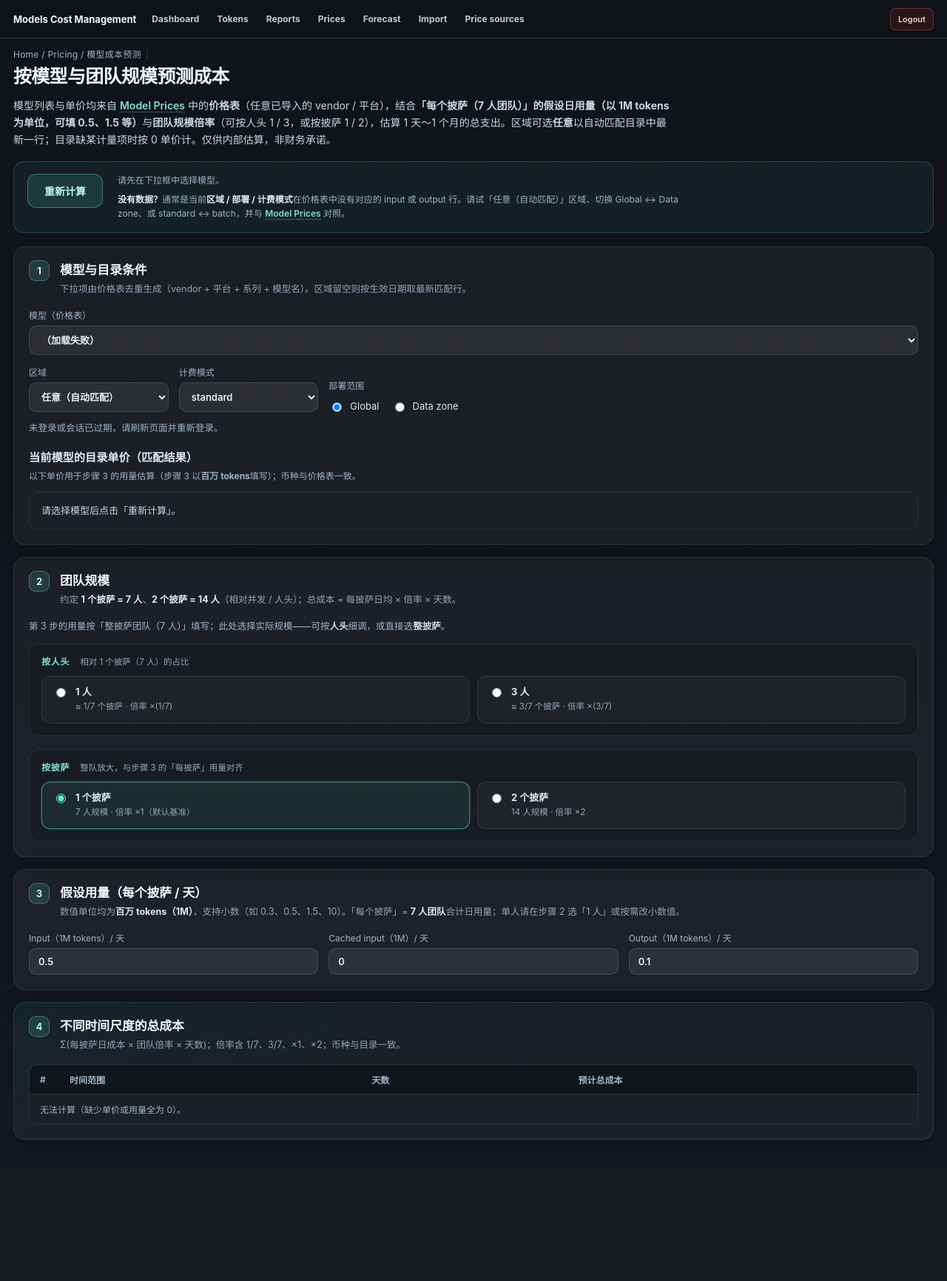
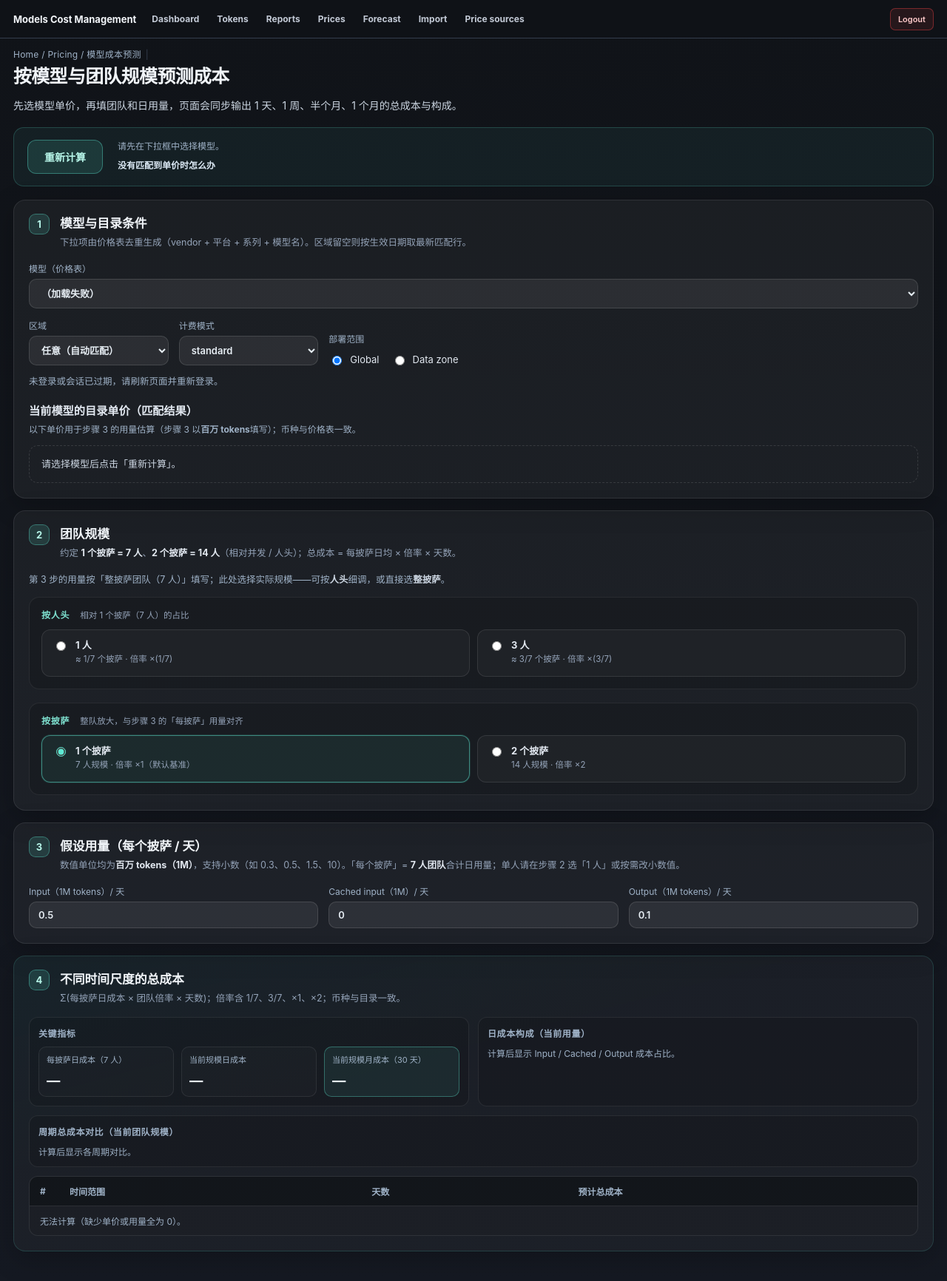
Before and after one commit to xiaxinyu/ai-cost-manager, a FastAPI app: template app/templates/forecast.html in a window 1280 px wide. Shown: the whole page at 74% size. Before the commit the page ends 1541 px from the top, so only its background shows below. Run offline with FastAPI, Linux system fonts and the light colour scheme; the template is opened without the code that fills it, so the values that code supplies are empty.

Commit message:
feat(forecast): add KPI and cost breakdown visuals
Co-authored-by: Cursor <cursoragent@cursor.com>

```diff
--- a/app/static/css/pages/forecast.css
+++ b/app/static/css/pages/forecast.css
@@ -1,5 +1,5 @@
 .container {
-  max-width: 920px;
+  max-width: 1180px;
   margin: 0 auto;
   padding: 24px 20px 40px;
 }
@@ -37,6 +37,21 @@
   font-size: 12px;
   line-height: 1.55;
   max-width: 48rem;
+}
+
+.forecastTopBarHint summary {
+  cursor: pointer;
+  color: #dbe8f4;
+  font-weight: 650;
+  list-style: none;
+}
+
+.forecastTopBarHint summary::-webkit-details-marker {
+  display: none;
+}
+
+.forecastTopBarHint p {
+  margin: 8px 0 0;
 }
 
 .forecastTopBarHint strong {
@@ -557,6 +572,151 @@ select,
   background: linear-gradient(165deg, rgba(94, 234, 212, 0.06) 0%, rgba(255, 255, 255, 0.03) 42%);
 }
 
+.forecastVizGrid {
+  display: grid;
+  grid-template-columns: repeat(2, minmax(0, 1fr));
+  gap: 12px;
+  margin-bottom: 12px;
+}
+
+.vizPanel {
+  border: 1px solid rgba(255, 255, 255, 0.08);
+  border-radius: 12px;
+  padding: 12px;
+  background: rgba(0, 0, 0, 0.14);
+}
+
+.vizPanelWide {
+  grid-column: 1 / -1;
+}
+
+.vizTitle {
+  margin: 0 0 10px;
+  font-size: 12px;
+  text-transform: uppercase;
+  letter-spacing: 0.05em;
+  color: #9fb2c7;
+}
+
+.kpiGrid {
+  display: grid;
+  grid-template-columns: repeat(3, minmax(0, 1fr));
+  gap: 10px;
+}
+
+.kpiCard {
+  border: 1px solid rgba(255, 255, 255, 0.08);
+  border-radius: 10px;
+  padding: 10px;
+  background: rgba(255, 255, 255, 0.02);
+}
+
+.kpiCardAccent {
+  border-color: rgba(94, 234, 212, 0.35);
+  background: rgba(94, 234, 212, 0.08);
+}
+
+.kpiLabel {
+  font-size: 11px;
+  line-height: 1.4;
+  color: #9fb2c7;
+}
+
+.kpiValue {
+  margin-top: 8px;
+  font-size: 1.15rem;
+  font-weight: 700;
+  color: #e6edf3;
+  font-variant-numeric: tabular-nums;
+}
+
+.mixRows {
+  display: grid;
+  gap: 10px;
+}
+
+.mixHead {
+  display: flex;
+  justify-content: space-between;
+  align-items: baseline;
+  gap: 8px;
+  margin-bottom: 5px;
+}
+
+.mixName {
+  color: #e2e8f0;
+  font-size: 12px;
+  font-weight: 600;
+}
+
+.mixMeta {
+  color: #9fb2c7;
+  font-size: 11.5px;
+  font-variant-numeric: tabular-nums;
+}
+
+.mixTrack {
+  border-radius: 999px;
+  height: 8px;
+  background: rgba(255, 255, 255, 0.08);
+  overflow: hidden;
+}
+
+.mixBar {
+  height: 100%;
+  border-radius: 999px;
+}
+
+.mixBarInput {
+  background: linear-gradient(90deg, #60a5fa, #3b82f6);
+}
+
+.mixBarCached {
+  background: linear-gradient(90deg, #22d3ee, #06b6d4);
+}
+
+.mixBarOutput {
+  background: linear-gradient(90deg, #f59e0b, #f97316);
+}
+
+.horizonBars {
+  display: grid;
+  gap: 10px;
+}
+
+.hBarHead {
+  display: flex;
+  justify-content: space-between;
+  align-items: baseline;
+  gap: 12px;
+  margin-bottom: 6px;
+}
+
+.hBarLabel {
+  font-size: 12px;
+  color: #dbe8f4;
+}
+
+.hBarVal {
+  font-size: 12px;
+  color: #b6f5e8;
+  font-weight: 650;
+  font-variant-numeric: tabular-nums;
+}
+
+.hBarTrack {
+  border-radius: 999px;
+  height: 9px;
+  background: rgba(255, 255, 255, 0.08);
+  overflow: hidden;
+}
+
+.hBarFill {
+  height: 100%;
+  border-radius: 999px;
+  background: linear-gradient(90deg, rgba(94, 234, 212, 0.88), rgba(59, 130, 246, 0.84));
+}
+
 .forecastHint {
   margin: 0 0 12px;
   font-size: 12.5px;
@@ -656,6 +816,14 @@ select,
   .tokenGrid {
     grid-template-columns: 1fr;
   }
+
+  .forecastVizGrid {
+    grid-template-columns: 1fr;
+  }
+
+  .kpiGrid {
+    grid-template-columns: 1fr;
+  }
 }
 
 .catalogHint {
--- a/app/static/js/pages/forecast.js
+++ b/app/static/js/pages/forecast.js
@@ -9,6 +9,11 @@
   const tbody = document.getElementById("forecastTbody");
   const forecastHint = document.getElementById("forecastHint");
   const catalogHint = document.getElementById("catalogHint");
+  const kpiDailyPizza = document.getElementById("kpiDailyPizza");
+  const kpiDailyTeam = document.getElementById("kpiDailyTeam");
+  const kpiMonthTeam = document.getElementById("kpiMonthTeam");
+  const costMixRows = document.getElementById("costMixRows");
+  const horizonBars = document.getElementById("horizonBars");
   const tokIn = document.getElementById("tokIn");
   const tokCached = document.getElementById("tokCached");
   const tokOut = document.getElementById("tokOut");
@@ -128,24 +133,137 @@
     return tin * pin + tc * pc + tout * po;
   }
 
+  function forecastRows(dailyPerPizza) {
+    const d = Number(dailyPerPizza);
+    const scale = teamScaleFactor();
+    if (!Number.isFinite(d) || d < 0) return [];
+    return HORIZONS.map((h) => ({ ...h, total: d * h.days * scale }));
+  }
+
+  function setKpiText(el, text) {
+    if (el) el.textContent = text;
+  }
+
+  function resetVisuals() {
+    setKpiText(kpiDailyPizza, "—");
+    setKpiText(kpiDailyTeam, "—");
+    setKpiText(kpiMonthTeam, "—");
+    if (costMixRows) costMixRows.innerHTML = '<div class="muted">计算后显示 Input / Cached / Output 成本占比。</div>';
+    if (horizonBars) horizonBars.innerHTML = '<div class="muted">计算后显示各周期对比。</div>';
+  }
+
+  function renderKpis(dailyPerPizza, currency) {
+    const d = Number(dailyPerPizza);
+    if (!Number.isFinite(d) || d < 0) {
+      resetVisuals();
+      return;
+    }
+    const scale = teamScaleFactor();
+    setKpiText(kpiDailyPizza, fmtMoney(d, currency));
+    setKpiText(kpiDailyTeam, fmtMoney(d * scale, currency));
+    setKpiText(kpiMonthTeam, fmtMoney(d * 30 * scale, currency));
+  }
+
+  function renderCostMix(perToken, currency) {
+    if (!costMixRows) return;
+    if (!perToken) {
+      costMixRows.innerHTML = '<div class="muted">计算后显示 Input / Cached / Output 成本占比。</div>';
+      return;
+    }
+    const items = [
+      {
+        key: "input",
+        label: "Input",
+        unit: tokensPerDay("in") / TOKENS_PER_MILLION_UNIT,
+        cost: tokensPerDay("in") * (Number(perToken.input) || 0),
+        cls: "mixBarInput",
+      },
+      {
+        key: "cached_input",
+        label: "Cached input",
+        unit: tokensPerDay("cached") / TOKENS_PER_MILLION_UNIT,
+        cost: tokensPerDay("cached") * (Number(perToken.cached_input) || 0),
+        cls: "mixBarCached",
+      },
+      {
+        key: "output",
+        label: "Output",
+        unit: tokensPerDay("out") / TOKENS_PER_MILLION_UNIT,
+        cost: tokensPerDay("out") * (Number(perToken.output) || 0),
+        cls: "mixBarOutput",
+      },
+    ];
+    const total = items.reduce((acc, x) => acc + x.cost, 0);
+    if (!(total > 0)) {
+      costMixRows.innerHTML = '<div class="muted">当前日用量或单价为 0，暂无可视化占比。</div>';
+      return;
+    }
+    costMixRows.innerHTML = items
+      .map((it) => {
+        const pct = (it.cost / total) * 100;
+        return `
+          <div class="mixRow">
+            <div class="mixHead">
+              <span class="mixName">${esc(it.label)}</span>
+              <span class="mixMeta">${esc(it.unit.toFixed(2).replace(/\.?0+$/, ""))}M / 天 · ${esc(fmtMoney(it.cost, currency))}</span>
+            </div>
+            <div class="mixTrack"><div class="mixBar ${esc(it.cls)}" style="width:${Math.max(0, Math.min(100, pct)).toFixed(2)}%"></div></div>
+          </div>
+        `;
+      })
+      .join("");
+  }
+
+  function renderHorizonBars(rows, currency) {
+    if (!horizonBars) return;
+    if (!Array.isArray(rows) || rows.length === 0) {
+      horizonBars.innerHTML = '<div class="muted">计算后显示各周期对比。</div>';
+      return;
+    }
+    const max = Math.max(...rows.map((x) => Number(x.total) || 0), 0);
+    if (!(max > 0)) {
+      horizonBars.innerHTML = '<div class="muted">当前周期总成本均为 0。</div>';
+      return;
+    }
+    horizonBars.innerHTML = rows
+      .map((r) => {
+        const pct = ((Number(r.total) || 0) / max) * 100;
+        return `
+          <div class="hBarRow">
+            <div class="hBarHead">
+              <span class="hBarLabel">${esc(r.label)}（${r.days} 天）</span>
+              <span class="hBarVal">${esc(fmtMoney(r.total, currency))}</span>
+            </div>
+            <div class="hBarTrack"><div class="hBarFill" style="width:${Math.max(0, Math.min(100, pct)).toFixed(2)}%"></div></div>
+          </div>
+        `;
+      })
+      .join("");
+  }
+
   function renderTable(dailyPerPizza, currency) {
     if (!tbody) return;
-    const scale = teamScaleFactor();
-    const d = Number(dailyPerPizza);
-    if (!Number.isFinite(d) || d < 0) {
+    const rowsData = forecastRows(dailyPerPizza);
+    if (!rowsData.length) {
       tbody.innerHTML = `<tr><td colspan="4" class="muted">无法计算（缺少单价或用量全为 0）。</td></tr>`;
       return;
     }
-    const rows = HORIZONS.map(
+    const rows = rowsData.map(
       (h, idx) => `
       <tr>
         <td class="num colIdx">${idx + 1}</td>
         <td>${esc(h.label)}</td>
         <td class="num">${h.days}</td>
-        <td class="num">${esc(fmtMoney(d * h.days * scale, currency))}</td>
+        <td class="num">${esc(fmtMoney(h.total, currency))}</td>
       </tr>`
     );
     tbody.innerHTML = rows.join("");
+    renderHorizonBars(rowsData, currency);
+  }
+
+  function renderVisuals(dailyPerPizza, currency, perToken) {
+    renderKpis(dailyPerPizza, currency);
+    renderCostMix(perToken, currency);
   }
 
   function renderHint(dailyPerPizza, currency) {
@@ -301,6 +419,7 @@
       setRateEmpty("请选择模型后点击「重新计算」。");
       lastRates = null;
       renderTable(NaN, "USD");
+      resetVisuals();
       return;
     }
     const reg = regionSelect.value.trim();
@@ -328,6 +447,7 @@
         renderRatesError(data, m);
         setCalcStatus("未匹配到单价：请按下方提示调整区域 / 部署 / 计费，或核对 Model Prices。");
         renderTable(NaN, "USD");
+        resetVisuals();
         clearForecastHint();
         if (warnBox && data.reason === "no_prices") {
           warnBox.style.display = "block";
@@ -351,6 +471,7 @@
         warnBox.textContent = "当前假设日用量为 0 或缺少 input/output 单价，总成本为 0。";
       }
       renderTable(daily, cur);
+      renderVisuals(daily, cur, per);
       renderHint(daily, cur);
     } catch (e) {
       console.error(e);
@@ -358,6 +479,7 @@
       setRateEmpty("请求失败（会话过期或网络错误）。", true);
       lastRates = null;
       renderTable(NaN, "USD");
+      resetVisuals();
       clearForecastHint();
     }
   }
@@ -372,6 +494,11 @@
           output: Number(pt.output) || 0,
         });
         renderTable(daily, lastRates.currency);
+        renderVisuals(daily, lastRates.currency, {
+          input: Number(pt.input) || 0,
+          cached_input: Number(pt.cached_input) || 0,
+          output: Number(pt.output) || 0,
+        });
         renderHint(daily, lastRates.currency);
       }
     });
--- a/app/templates/forecast.html
+++ b/app/templates/forecast.html
@@ -34,21 +34,19 @@
           <header class="forecastHero">
             <div class="breadcrumb">Home / Pricing / 模型成本预测</div>
             <h1 class="pageTitle">按模型与团队规模预测成本</h1>
-            <p class="pageLead">
-              模型列表与单价均来自 <a href="/prices">Model Prices</a> 中的<strong>价格表</strong>（任意已导入的 vendor / 平台），结合<strong
-                >「每个披萨（7 人团队）」的假设日用量（以 1M tokens 为单位，可填 0.5、1.5 等）</strong>与<strong>团队规模倍率</strong>（可按人头 1 / 3，或按披萨 1 /
-                2），估算 1 天～1 个月的总支出。区域可选<strong>任意</strong>以自动匹配目录中最新一行；目录缺某计量项时按 0 单价计。仅供内部估算，非财务承诺。
-            </p>
+            <p class="pageLead">先选模型单价，再填团队和日用量，页面会同步输出 1 天、1 周、半个月、1 个月的总成本与构成。</p>
           </header>
 
           <div class="forecastTopBar" aria-label="快速计算">
             <button id="calcBtn" class="btn btnPrimary btnCalcTop" type="button">重新计算</button>
             <div class="forecastTopBarText">
               <p id="calcStatus" class="calcStatus muted">就绪：在下方选好模型与区域后点击，拉取目录单价并刷新预测表。</p>
-              <p class="forecastTopBarHint muted">
-                <strong>没有数据？</strong>通常是当前<strong>区域 / 部署 / 计费模式</strong>在价格表中没有对应的 input 或 output 行。请试「任意（自动匹配）」区域、切换 Global ↔ Data
-                zone、或 standard ↔ batch，并与 <a href="/prices">Model Prices</a> 对照。
-              </p>
+              <details class="forecastTopBarHint muted">
+                <summary>没有匹配到单价时怎么办</summary>
+                <p>
+                  先试「任意（自动匹配）」区域，再切换 Global / Data zone 与 standard / batch；最后去 <a href="/prices">Model Prices</a> 对照该模型是否有 input 或 output 计量。
+                </p>
+              </details>
             </div>
           </div>
 
@@ -188,6 +186,39 @@
               </div>
             </div>
             <p id="forecastHint" class="forecastHint muted"></p>
+            <div class="forecastVizGrid">
+              <section class="vizPanel" aria-label="关键指标">
+                <h3 class="vizTitle">关键指标</h3>
+                <div class="kpiGrid">
+                  <article class="kpiCard">
+                    <div class="kpiLabel">每披萨日成本（7 人）</div>
+                    <div id="kpiDailyPizza" class="kpiValue">—</div>
+                  </article>
+                  <article class="kpiCard">
+                    <div class="kpiLabel">当前规模日成本</div>
+                    <div id="kpiDailyTeam" class="kpiValue">—</div>
+                  </article>
+                  <article class="kpiCard kpiCardAccent">
+                    <div class="kpiLabel">当前规模月成本（30 天）</div>
+                    <div id="kpiMonthTeam" class="kpiValue">—</div>
+                  </article>
+                </div>
+              </section>
+
+              <section class="vizPanel" aria-label="成本构成">
+                <h3 class="vizTitle">日成本构成（当前用量）</h3>
+                <div id="costMixRows" class="mixRows">
+                  <div class="muted">计算后显示 Input / Cached / Output 成本占比。</div>
+                </div>
+              </section>
+
+              <section class="vizPanel vizPanelWide" aria-label="周期总成本对比">
+                <h3 class="vizTitle">周期总成本对比（当前团队规模）</h3>
+                <div id="horizonBars" class="horizonBars">
+                  <div class="muted">计算后显示各周期对比。</div>
+                </div>
+              </section>
+            </div>
             <div class="tableWrap">
               <table class="forecastTable">
                 <thead>
```
